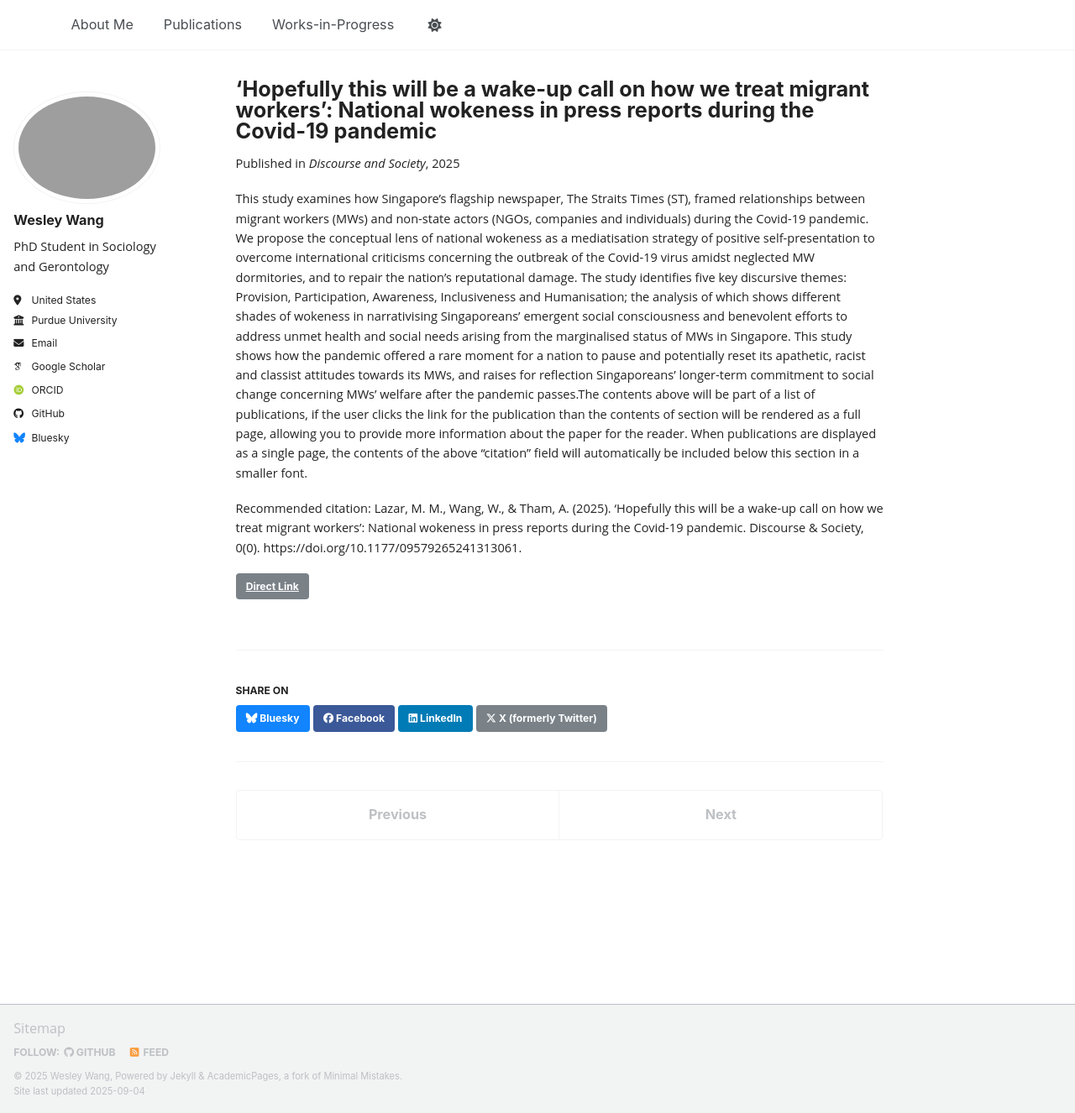
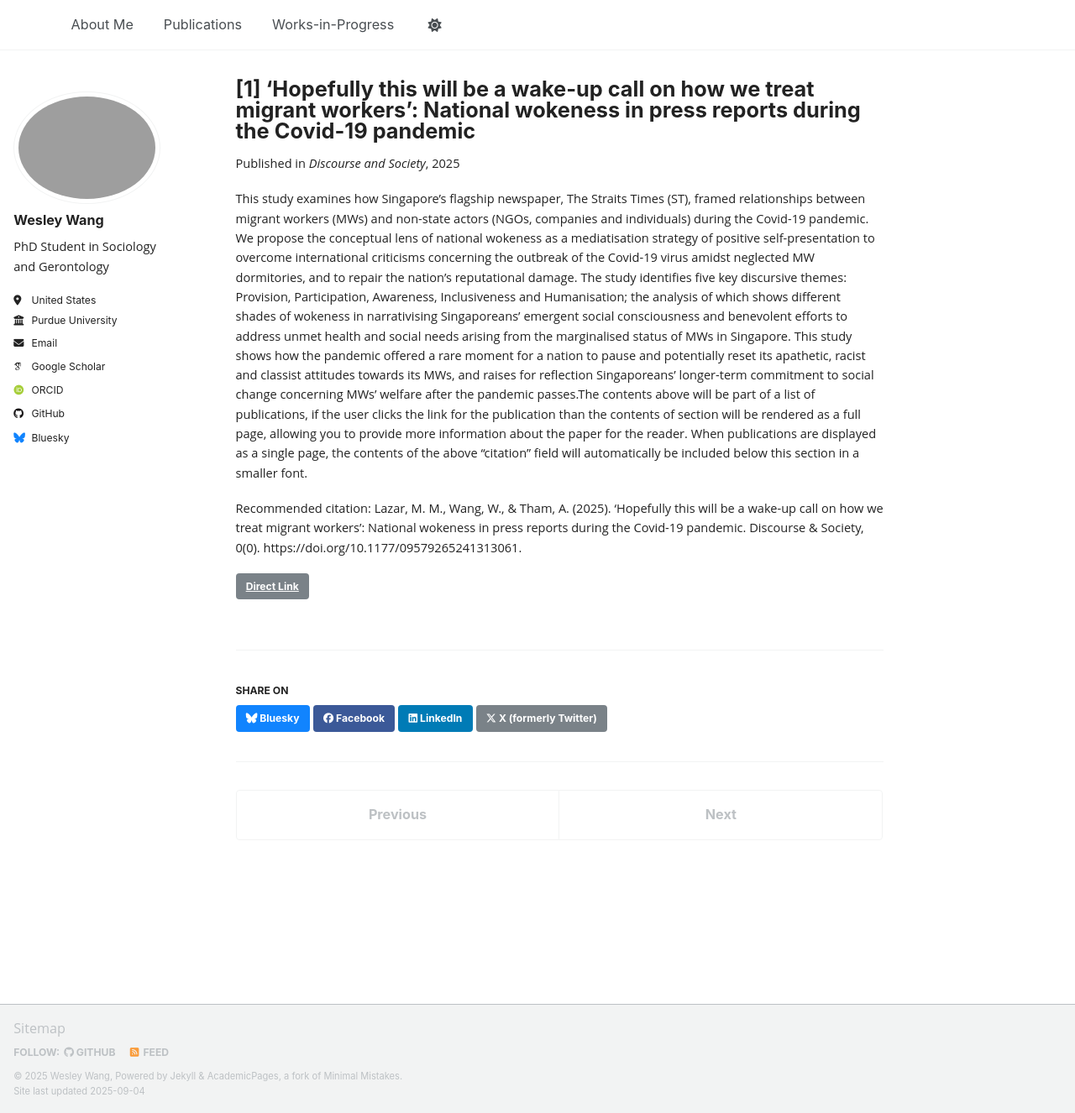
Before and after one commit to wesleywj/wesleywj.github.io, a Jekyll site: the page built from _publications/migrant_2025.md, in a window 1280 px wide and 1326 px high. Shown: the whole window at 84% size. Built offline with Jekyll 4.4.1, drawn with Linux system fonts in a browser that asks for light colours; some web fonts are replaced; a script that is not in the unit is left out.

Commit message:
Change external link

```diff
--- a/_layouts/single.html
+++ b/_layouts/single.html
@@ -73,13 +73,14 @@ layout: default
           <p style="font-size: smaller"><a href="{{ page.bibtexurl }}">Download Bibtex</a></p>
         {% endif %}
 
-        {% if page.url %}
+        {% if page.external_url %}
           <div>
-            <a href="{{ page.url }}" class="btn" target="_blank" rel="noopener">
+            <a href="{{ page.external_url }}" class="btn" target="_blank" rel="noopener">
               {{ site.data.ui-text[site.locale].ext_link_label | default: "Direct Link" }}
             </a>
           </div>
         {% endif %}
+
       </section>
 
       <footer class="page__meta">
--- a/_publications/migrant_2025.md
+++ b/_publications/migrant_2025.md
@@ -1,9 +1,9 @@
 ---
-title: "‘Hopefully this will be a wake-up call on how we treat migrant workers’: National wokeness in press reports during the Covid-19 pandemic"
+title: "[1] ‘Hopefully this will be a wake-up call on how we treat migrant workers’: National wokeness in press reports during the Covid-19 pandemic"
 collection: publications
 category: manuscripts
 permalink: https://journals.sagepub.com/doi/abs/10.1177/09579265241313061   # local page on your site
-url: https://journals.sagepub.com/doi/abs/10.1177/09579265241313061  # external journal link
+external_url: https://journals.sagepub.com/doi/abs/10.1177/09579265241313061  # external journal link
 excerpt: 'This study examines how Singapore’s flagship newspaper, The Straits Times (ST), framed relationships between migrant workers (MWs) and non-state actors (NGOs, companies and individuals) during the Covid-19 pandemic. We propose the conceptual lens of national wokeness as a mediatisation strategy of positive self-presentation to overcome international criticisms concerning the outbreak of the Covid-19 virus amidst neglected MW dormitories, and to repair the nation’s reputational damage. The study identifies five key discursive themes: Provision, Participation, Awareness, Inclusiveness and Humanisation; the analysis of which shows different shades of wokeness in narrativising Singaporeans’ emergent social consciousness and benevolent efforts to address unmet health and social needs arising from the marginalised status of MWs in Singapore. This study shows how the pandemic offered a rare moment for a nation to pause and potentially reset its apathetic, racist and classist attitudes towards its MWs, and raises for reflection Singaporeans’ longer-term commitment to social change concerning MWs’ welfare after the pandemic passes.'
 date: 2025-01-23
 venue: 'Discourse and Society'
```
Also changed, not shown: _publications/migrant_2023.md (+1 -1 lines).
